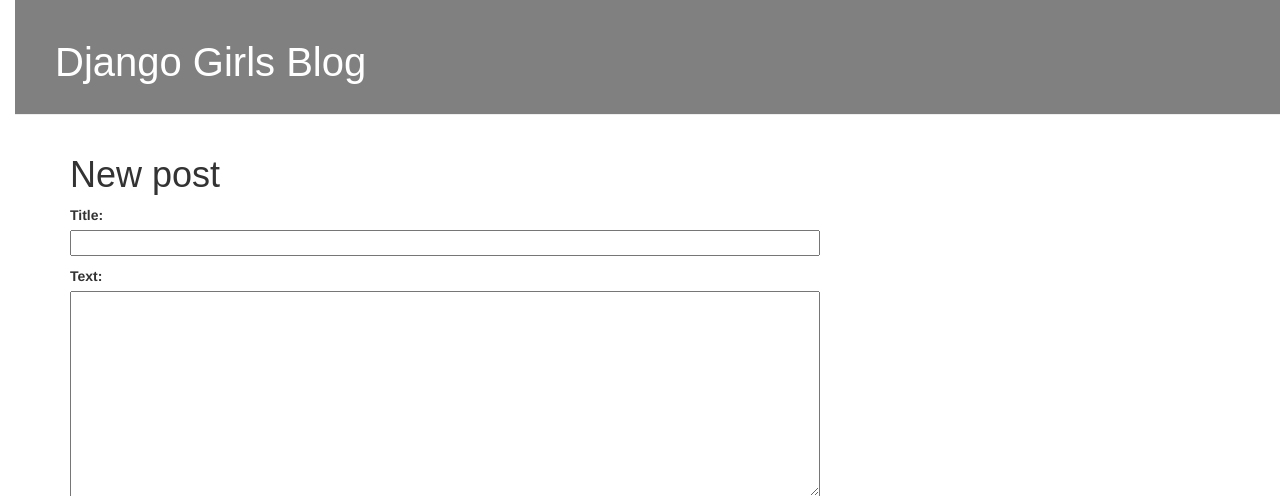
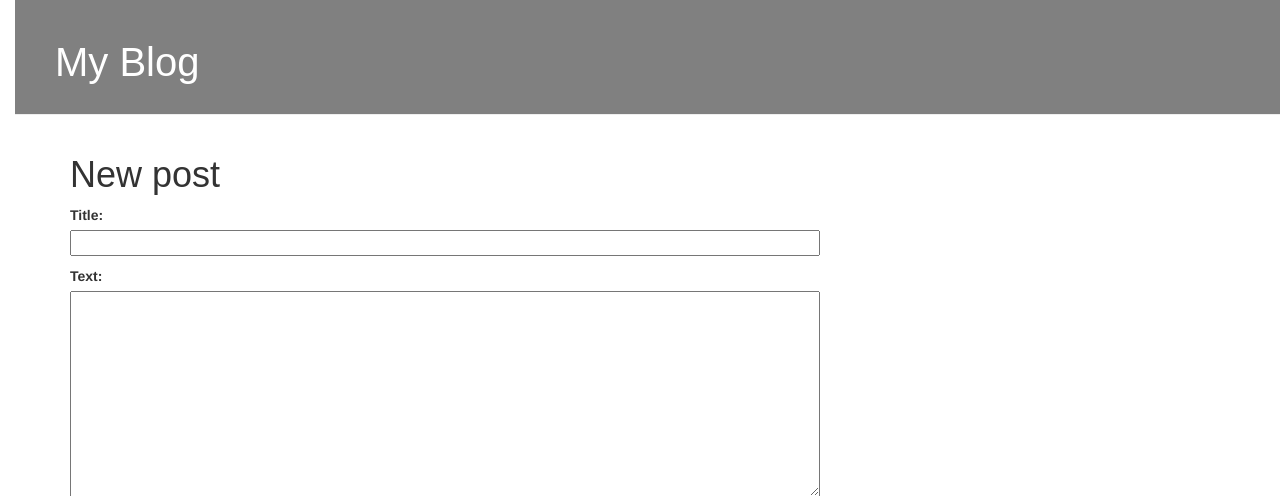
Before and after one commit to rohan9/my_first_blog, a Django app: page /post/new/ in a window 1280 px wide. Shown: the top 496 px of the page. Run offline with Django 3.2, Linux system fonts and the light colour scheme; some libraries are stand-ins or nearby versions.

Commit message:
update header

```diff
--- a/blog/templates/blog/base.html
+++ b/blog/templates/blog/base.html
@@ -13,7 +13,7 @@
 	<a href="{% url 'post_new' %}" class="top-menu"><span class="glyphicon glyphicon-plus"></span></a>
 	{% endif %}
 
-      <h1><a href="/">Django Girls Blog</a></h1>
+      <h1><a href="/">My Blog</a></h1>
     </div>
 
     <div class="content container">
```
